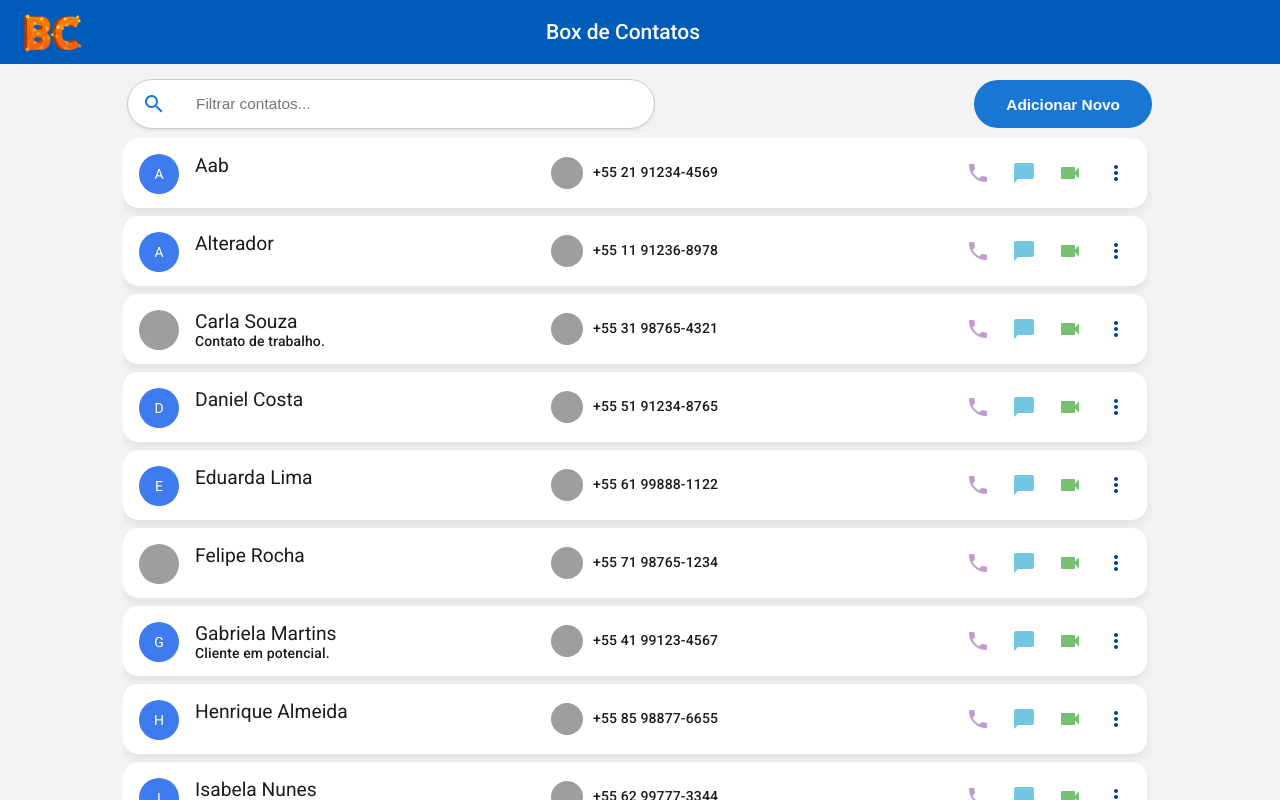
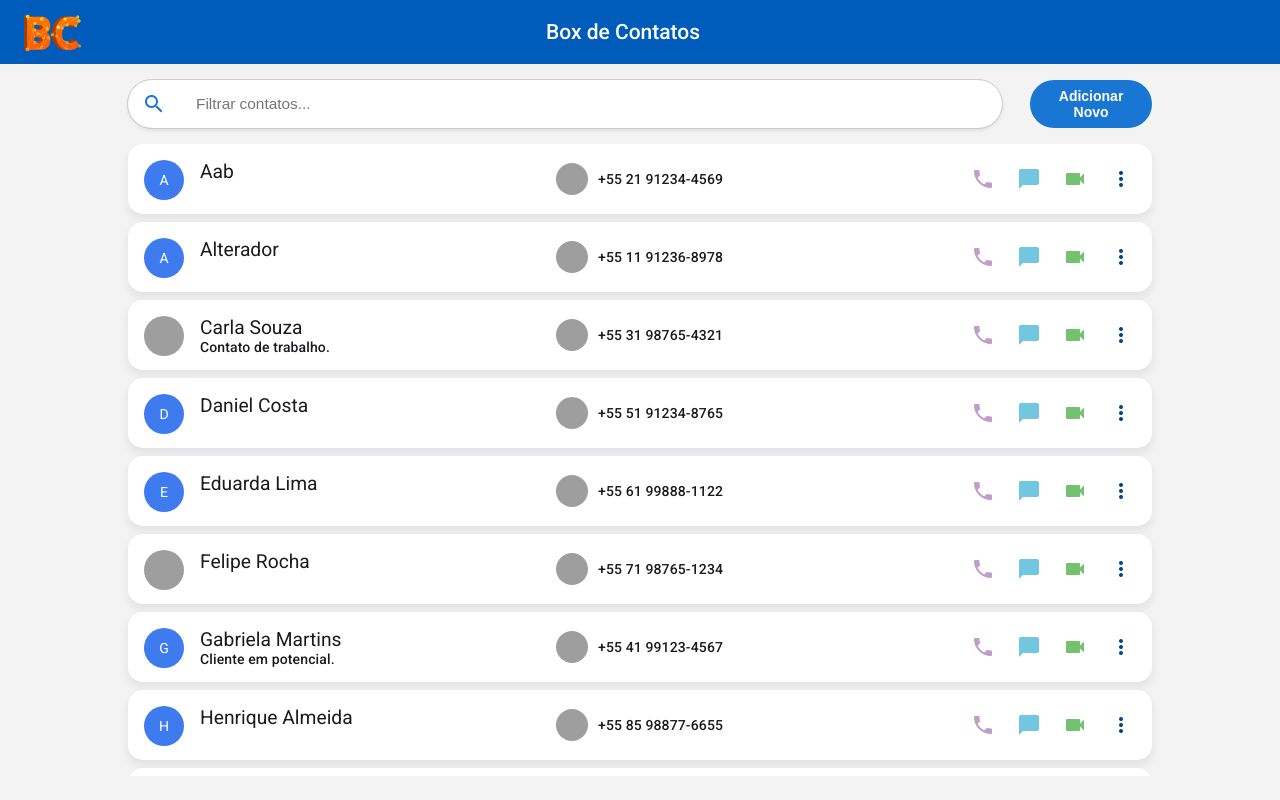
Before and after one commit to matigous/contact-box, an Angular app: page /contacts in a window 1280 px wide. Built offline with nearby package versions, Linux system fonts and the light colour scheme; data requests are answered from the project's data file; grey boxes are pictures that could not be loaded.

Commit message:
Refactor README and styles: update project description, adjust filter and list styles for improved layout and responsiveness

```diff
--- a/package.json
+++ b/package.json
@@ -3,7 +3,6 @@
   "version": "0.0.0",
   "scripts": {
     "ng": "ng",
-    "start": "ng serve",
     "dev": "concurrently -k \"json-server --watch api/db.json -p 3099\" \"ng serve\"",
     "build": "ng build",
     "watch": "ng build --watch --configuration development",
--- a/src/app/features/contacts/list/components/filter/filter.scss
+++ b/src/app/features/contacts/list/components/filter/filter.scss
@@ -1,8 +1,9 @@
 .filter-container {
   display: flex;
   align-items: center;
-  padding: 16px 0;
+  padding: 0;
   width: 100%;
+  height: 80px;
   flex: 1;
   gap: 1rem;
   font-family: --mat-sys-title-large-font;
@@ -14,16 +15,21 @@
     padding: 0 1rem;
     border: 0px;
     border-radius: 24px;
+    outline: none !important;
   }
 
   button {
-    // flex: 0 0 auto;
+    display: flex;
+    align-items: center;
+    justify-content: center;
+    width: 100%;
     height: 48px;
     box-sizing: border-box;
-    font-size: 1.1rem;
+    font-size: 1rem;
     border-radius: 40px;
     border: none;
-    padding: 16px 32px;
+    outline: none !important;
+    padding: 16px 20px;
     font-weight: 600;
     background: #1976d2;
     color: #fff;
@@ -34,14 +40,16 @@
   button:hover {
     background: #1565c0;
   }
+
   mat-icon {
     margin-right: 8px;
     color: #1976d2;
   }
+
   .filter-input-combo {
     display: flex;
     align-items: center;
-    flex: 0 0 50%;
+    flex: 0 0 84%;
     height: 48px;
     font-size: 1.1rem;
     padding: 0 0 0 1rem;
@@ -52,6 +60,7 @@
     gap: 8px;
   }
 }
+
 .spacer {
   flex-grow: 1;
 }
--- a/src/app/features/contacts/list/components/list-item/list-item.scss
+++ b/src/app/features/contacts/list/components/list-item/list-item.scss
@@ -4,53 +4,62 @@
   height: 70px;
   justify-content: space-between;
 }
+
 .mat-mdc-card {
   box-shadow: none;
   border-radius: 0;
-  cursor: pointer;
   border-radius: 15px;
   background-color: #ffffff;
   box-shadow: rgba(149, 157, 165, 0.2) 0px 5px 8px;
 }
+
 .mat-mdc-card:hover {
-  opacity: 0.7;
+  opacity: 0.8;
 }
 
-.mat-mdc-card-header{
+.mat-mdc-card-header {
   width: 300px;
 }
-.contact-phone{
+
+.contact-phone {
   display: flex;
   width: 300px;
   align-items: center;
   gap: 10px;
 }
+
 .mat-mdc-card-avatar {
   margin: 0;
 }
-.mat-mdc-card-actions{
+
+.mat-mdc-card-actions {
   width: 200px;
   display: flex;
   justify-content: space-around;
 }
-.mdc-fab{
+
+.mdc-fab {
   background: none;
   box-shadow: none;
 }
-.national-flag{
+
+.national-flag {
   width: 32px;
   height: 32px;
 }
+
 .mat-divider {
-  border-color:  #cfcfcfe0;
+  border-color: #cfcfcfe0;
 }
-.no-avatar{
+
+.no-avatar {
   display: flex;
   justify-content: center;
   align-items: centerr;
   background-color: #3e7bee;
 
 }
+
 .letter-avatar {
   color: white;
   margin: 12px;
--- a/src/app/features/contacts/list/list.scss
+++ b/src/app/features/contacts/list/list.scss
@@ -8,15 +8,17 @@
 }
 
 .list-filter {
-  height: 10%;
+  height: 80px;
   width: 100%;
 }
 
 .list-contacts {
   width: 100%;
-  height: 90%;
-  padding-right: 10px;
-  overflow-y: scroll;
+  height: auto;
+  padding-inline: 20px;
+  padding-bottom: 10px;
+  margin-bottom: 24px;
+  overflow-y: auto;
   display: flex;
   flex-direction: column;
   scrollbar-color: #818181 #ffffff;
```
Also changed, not shown: 1 other file (tests, documents, lock files or other folders).
